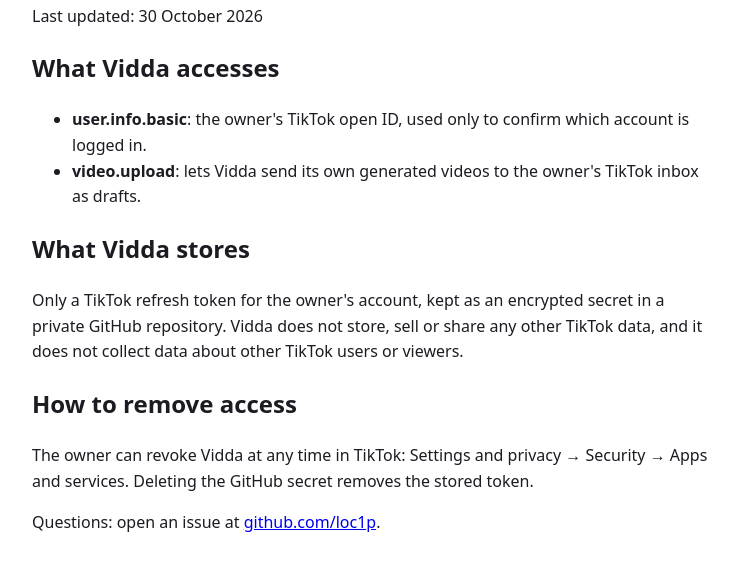
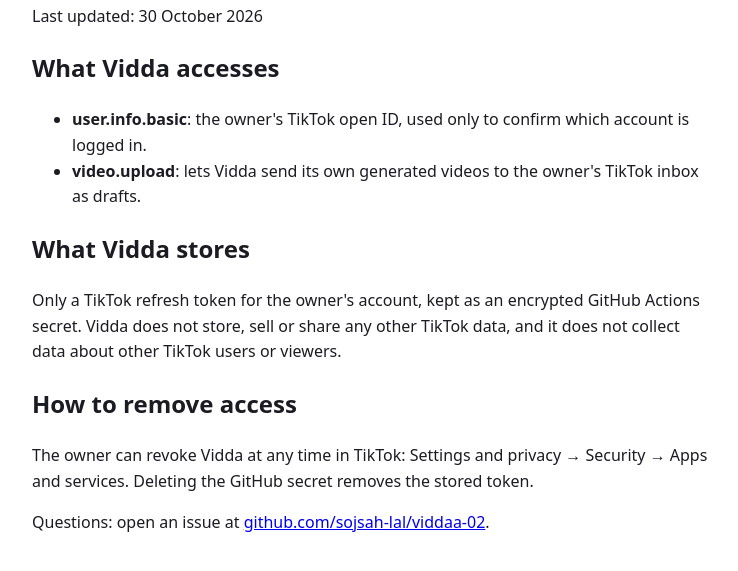
Before and after one commit to sojsah-lal/viddaa-02, a plain HTML site: page docs/privacy.html in a window 1280 px wide. Shown: the part 117-688 px from the top of the page, without its empty margins (268-1006 px from the left). Drawn offline with Linux system fonts and the light colour scheme.

```diff
--- a/site/privacy.html
+++ b/docs/privacy.html
@@ -17,11 +17,11 @@
   <li><strong>video.upload</strong>: lets Vidda send its own generated videos to the owner's TikTok inbox as drafts.</li>
 </ul>
 <h2>What Vidda stores</h2>
-<p>Only a TikTok refresh token for the owner's account, kept as an encrypted secret in a private GitHub repository.
+<p>Only a TikTok refresh token for the owner's account, kept as an encrypted GitHub Actions secret.
 Vidda does not store, sell or share any other TikTok data, and it does not collect data about other TikTok users or viewers.</p>
 <h2>How to remove access</h2>
 <p>The owner can revoke Vidda at any time in TikTok: Settings and privacy → Security → Apps and services.
 Deleting the GitHub secret removes the stored token.</p>
-<p>Questions: open an issue at <a href="https://github.com/loc1p">github.com/loc1p</a>.</p>
+<p>Questions: open an issue at <a href="https://github.com/sojsah-lal/viddaa-02">github.com/sojsah-lal/viddaa-02</a>.</p>
 </body>
 </html>
```
Also changed, not shown: docs/terms.html (renamed from site/terms.html, +1 -1 lines), docs/index.html (renamed from site/index.html), 1 other file.
